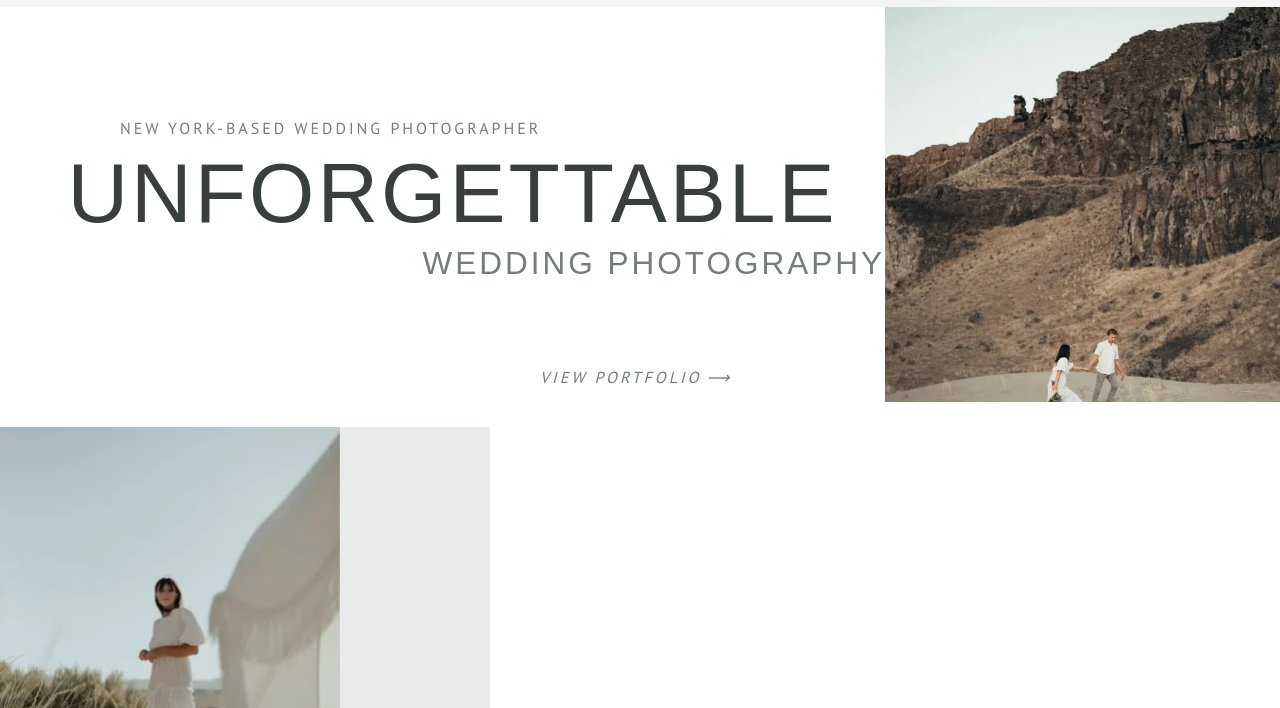
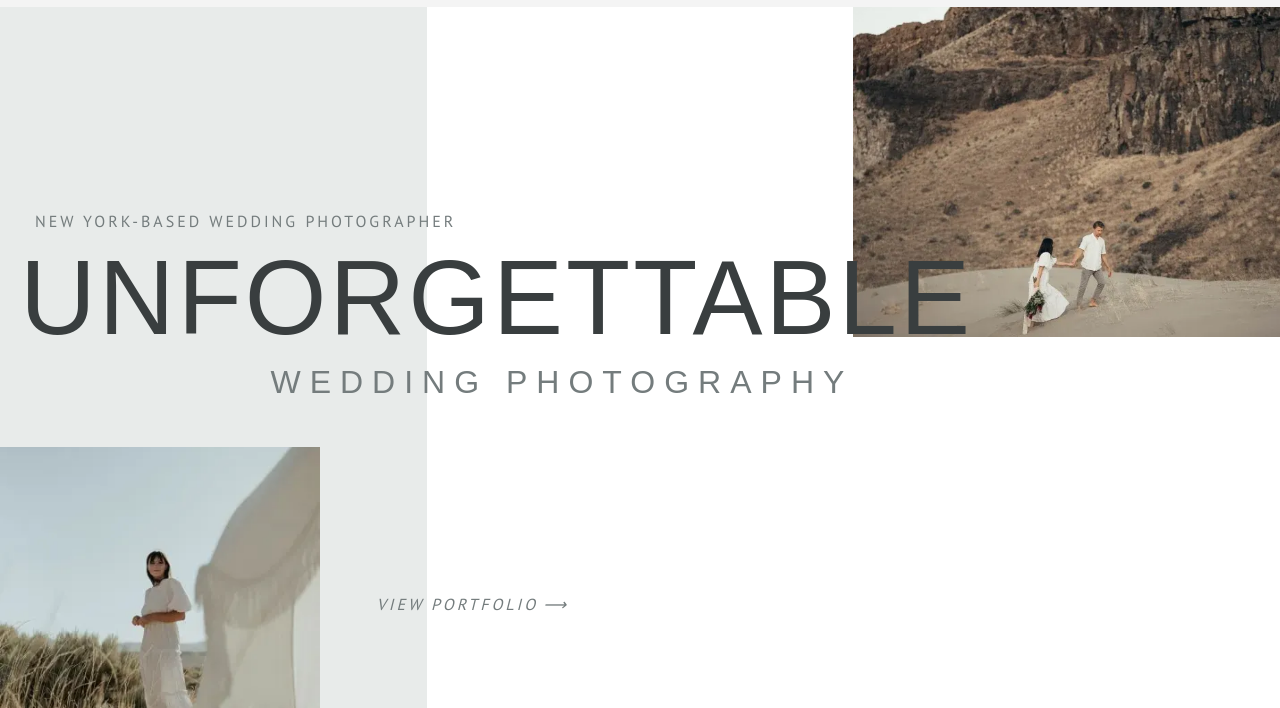
Before and after one commit to gonzalo-sosa/curso-html-css, a plain HTML site: page desafio/index.html in a window 1280 px wide. Shown: the part 92-800 px from the top of the page. Drawn offline with Linux system fonts and the light colour scheme; a web font is replaced by a local one.

Commit message:
Hero con estilos responsive

```diff
--- a/desafio/css/style.css
+++ b/desafio/css/style.css
@@ -118,6 +118,10 @@ html {
 
   .grid--columns-3 {
     grid-template-columns: repeat(3, 1fr);
+  }
+
+  .grid--columns-4 {
+    grid-template-columns: repeat(4, 1fr);
   }
 }
 
@@ -353,156 +357,179 @@ html {
 /* MARK: HERO
 */
 
-.hero {
-  grid-template-rows: auto auto auto auto;
-}
-
-.hero__picture:nth-of-type(1) {
-  max-height: 320px;
-  order: 1;
-
-  & > img {
-    aspect-ratio: 1/1;
-    object-position: center;
-  }
-}
-
-.hero__picture:nth-of-type(2) {
-  & > img {
-    height: 215px;
-    animation: to-right 1s ease forwards;
-  }
-}
-
 .hero .link-arrow {
   margin-block: 2rem;
   text-align: center;
   font-size: var(--font-size-normal);
-  align-self: center;
   color: var(--secondary-color);
   animation: reveal 2s cubic-bezier(0.39, 0.575, 0.565, 1) forwards;
 }
 
 .hero__content {
   background-color: var(--bg-color);
+  color: var(--bg-color);
+  font-style: normal;
+  letter-spacing: var(--letter-spacing);
   padding: 8rem 0 2.5rem 0;
-  align-self: center;
+  text-align: center;
   text-transform: uppercase;
-  text-align: center;
-  color: var(--bg-color);
-  letter-spacing: var(--letter-spacing);
 }
 
 .hero__subtitle {
+  color: var(--secondary-color);
+  font-size: calc(var(--font-size-normal) * 0.8);
   font-weight: 400;
-  font-style: normal;
+  margin-bottom: 0.8rem;
   margin-inline: 0.5rem;
-  margin-bottom: 0.8rem;
   text-wrap: balance;
-  font-size: calc(var(--font-size-normal) * 0.8);
-  color: var(--secondary-color);
-  animation: reveal 2s cubic-bezier(0.39, 0.575, 0.565, 1) forwards;
 }
 
-.hero__content strong {
+.hero__strong {
   display: inline-block;
+  width: 100%;
+  color: var(--title-color);
+  font-family: "Italiana", sans-serif;
   font-size: calc(var(--font-size-huge) * 0.75);
-  color: var(--title-color);
-  animation: to-right 1s ease forwards;
+  font-weight: 100;
 }
 
 .hero__title {
   font-family: "Italiana", sans-serif;
   font-weight: 400;
-  font-style: normal;
-  letter-spacing: var(--letter-spacing);
-  margin-top: 0.25rem;
   font-size: var(--font-size-normal);
   color: var(--secondary-color);
-  animation: to-right 1s ease forwards;
+}
+
+.hero__picture:nth-of-type(1) {
+  & > img {
+    height: 215px;
+  }
+}
+
+.hero__picture:nth-of-type(2) {
+  min-height: 320px;
+  order: 3;
+  & > img {
+    object-position: bottom center;
+  }
 }
 
 @media screen and (min-width: 768px) {
   .hero {
-    grid-template-columns: repeat(3, 1fr);
-    grid-template-rows: auto 10rem auto;
-    & picture:nth-of-type(1) {
-      grid-column: 3/4;
+    grid-template-rows: 35vh 20vh 31.5rem;
+  }
+
+  .hero__content {
+    align-self: flex-end;
+    background-color: transparent;
+
+    --width: 50%;
+    --height: 100%;
+    position: relative;
+    grid-row: 1/3;
+
+    &::after {
+      content: "";
+      position: absolute;
+      top: -200%;
+      left: 0;
+      z-index: -10;
+      height: calc(var(--height) * 3);
+      width: var(--width);
+      background-color: var(--bg-color);
     }
   }
 
+  .hero__subtitle {
+    margin-left: 1.5rem;
+    font-size: var(--font-size-normal);
+    text-align: left;
+  }
+
+  .hero__strong {
+    margin-left: 1rem;
+    font-size: calc(var(--font-size-huge) * 1.5);
+    text-align: right;
+  }
+
+  .hero__title {
+    margin-top: 0;
+    text-align: right;
+    font-size: calc(var(--font-size-normal) * 1.5);
+    letter-spacing: calc(var(--letter-spacing) * 1.5);
+  }
+
   .hero__picture:nth-of-type(1) {
-    order: unset;
+    grid-column: 1/2;
+    width: 50%;
+    background-color: var(--bg-color);
+
+    & > img {
+      height: 100%;
+      width: 85%;
+    }
   }
 
   .hero__picture:nth-of-type(2) {
-    grid-row: 3/4;
-    grid-column: 1/2;
+    grid-column: 2/4;
+    grid-row: 1/3;
 
     & > img {
-      height: 315px;
+      height: 100%;
     }
   }
 
   .hero .link-arrow {
     text-align: left;
-    margin-left: 5rem;
-    grid-column: 2/4;
-  }
-
-  .hero__content {
-    padding-left: 2rem;
-    background-color: transparent;
-    grid-column: 1 /3;
-    grid-row: 1 / 3;
-    text-transform: uppercase;
-    text-align: center;
-    align-self: flex-end;
-    color: var(--bg-color);
-  }
-
-  .hero__content strong {
-    text-align: left;
-    font-size: calc(var(--font-size-huge) * 1.25);
-  }
-
-  .hero__title {
-    margin-right: 5rem;
-    text-align: right;
-    font-size: 2.5rem;
-  }
-
-  .hero__subtitle {
-    margin-left: 10rem;
-    text-align: left;
-    white-space: nowrap;
+    align-self: center;
+    margin-left: -20rem;
   }
 }
 
 @media screen and (min-width: 1024px) {
-  .hero__picture:nth-of-type(2) {
-    padding-right: 15rem;
-    background-color: var(--bg-color);
+  .hero {
+    grid-template-rows: 35vh 20vh 31.5rem;
+  }
+
+  .hero__content {
+    grid-column: 1/3;
+  }
+
+  .hero__subtitle {
+    margin-left: 3.5rem;
+  }
+
+  .hero__strong {
+    font-size: calc(var(--font-size-huge) * 2.5);
+    margin-left: 2rem;
+  }
+
+  .hero__title {
+    margin-top: 0.5rem;
+    font-size: calc(var(--font-size-normal) * 2);
+    letter-spacing: calc(var(--letter-spacing) * 3);
+  }
+
+  .hero__picture:nth-of-type(1) {
+    width: 100%;
+
     & > img {
-      width: 340px;
-      height: 420px;
+      height: 100%;
+      width: 75%;
     }
   }
 
-  .hero__content {
-    grid-row: unset;
-    & strong {
-      font-size: calc(var(--font-size-huge) * 2);
+  .hero__picture:nth-of-type(2) {
+    grid-column: 3/4;
+    & > img {
+      height: 75%;
     }
   }
-  .hero__subtitle {
-    font-size: var(--font-size-normal);
-  }
 
-  .hero__title {
-    text-align: right;
-    margin-right: 0;
-    font-size: calc(var(--font-size-huge) * 0.75);
+  .hero .link-arrow {
+    grid-column: 2/3;
+    grid-row: 3/4;
+    margin-left: -5rem;
   }
 }
 
@@ -593,6 +620,12 @@ html {
 
 /* MARK: GALLERY
 */
+
+/* TODO: Arreglar animación scroll no funciona con overflow-x hidden */
+
+.gallery {
+  overflow-x: hidden;
+}
 
 .gallery__title {
   text-align: center;
--- a/desafio/index.html
+++ b/desafio/index.html
@@ -101,12 +101,31 @@
         </div>
       </div>
     </nav>
-    <main class="hero grid">
+    <main class="hero grid grid--columns-3">
       <div class="hero__content">
         <h3 class="hero__subtitle">NEW YORK-BASED WEDDING PHOTOGRAPHER</h3>
-        <strong class="italiana-regular">UNFORGETTABLE</strong>
+        <strong class="hero__strong">UNFORGETTABLE</strong>
         <h1 class="hero__title">WEDDING PHOTOGRAPHY</h1>
       </div>
+      <picture class="hero__picture">
+        <source
+          sizes="(max-width: 358px) 100vw, 358px"
+          srcset="
+            images/hero-left-pic_w_200.webp 200w,
+            images/hero-left-pic_w_358.webp 358w
+          "
+          type="image/webp"
+        />
+        <source
+          sizes="(max-width: 358px) 100vw, 358px"
+          srcset="
+            images/hero-left-pic_w_200.jpg 200w,
+            images/hero-left-pic_w_358.jpg 358w
+          "
+          type="image/jpg"
+        />
+        <img src="images/hero-left-pic_w_358.jpg" alt="" />
+      </picture>
       <picture class="hero__picture">
         <source
           sizes="(max-width: 625px) 100vw, 625px"
@@ -125,25 +144,6 @@
           type="image/jpg"
         />
         <img src="images/hero-right-pic.jpg" alt="" srcset="" />
-      </picture>
-      <picture class="hero__picture">
-        <source
-          sizes="(max-width: 358px) 100vw, 358px"
-          srcset="
-            images/hero-left-pic_w_200.webp 200w,
-            images/hero-left-pic_w_358.webp 358w
-          "
-          type="image/webp"
-        />
-        <source
-          sizes="(max-width: 358px) 100vw, 358px"
-          srcset="
-            images/hero-left-pic_w_200.jpg 200w,
-            images/hero-left-pic_w_358.jpg 358w
-          "
-          type="image/jpg"
-        />
-        <img src="images/hero-left-pic_w_358.jpg" alt="" />
       </picture>
       <a class="link-arrow" href="#">VIEW PORTFOLIO</a>
     </main>
```
